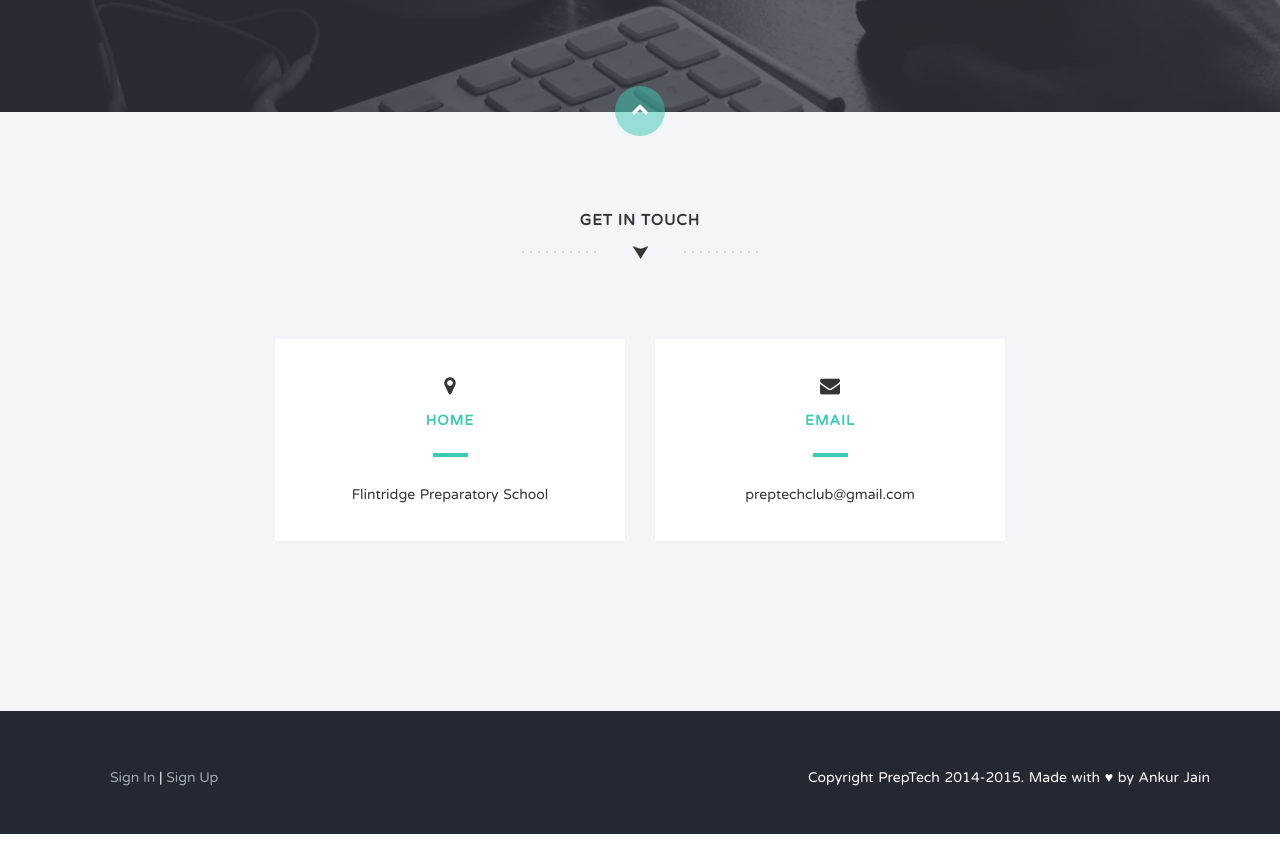
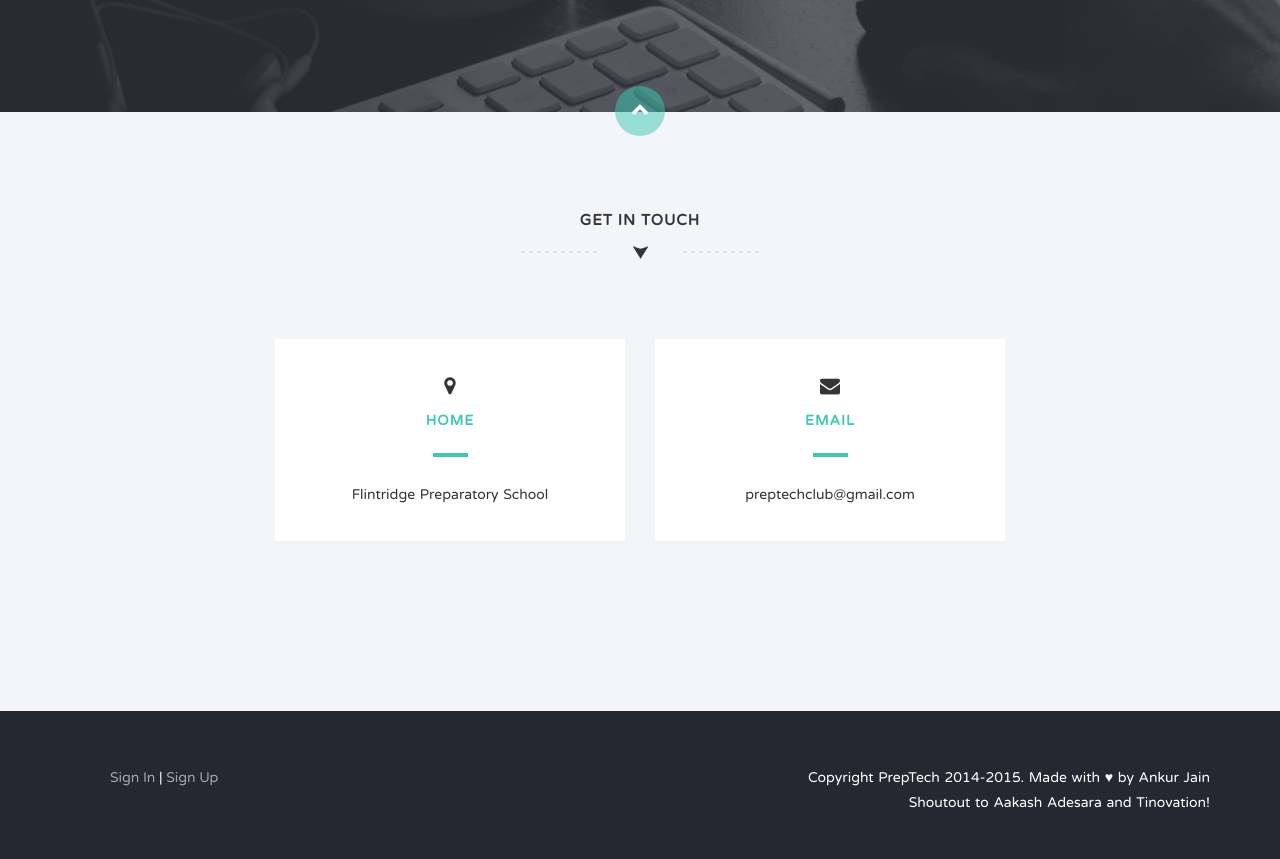
Before and after one commit to PrepTech/PrepTech.github.io, a plain HTML site: page index.html in a window 1280 px wide. Shown: the part 3479-4338 px from the top of the page. Before the commit the page ends 4313 px from the top, so only its background shows below. Drawn offline with nearby package versions, Linux system fonts and the light colour scheme.

Commit message:
Update index.html

```diff
--- a/index.html
+++ b/index.html
@@ -346,7 +346,7 @@
                 </ul>
               </div>
               <div class="col-md-6 credit">
-                <p>Copyright PrepTech 2014-2015. Made with ♥ by Ankur Jain</p>
+                <p>Copyright PrepTech 2014-2015. Made with ♥ by Ankur Jain <br> Shoutout to Aakash Adesara and Tinovation!</p>
               </div>
             </div>
           </div>
```
